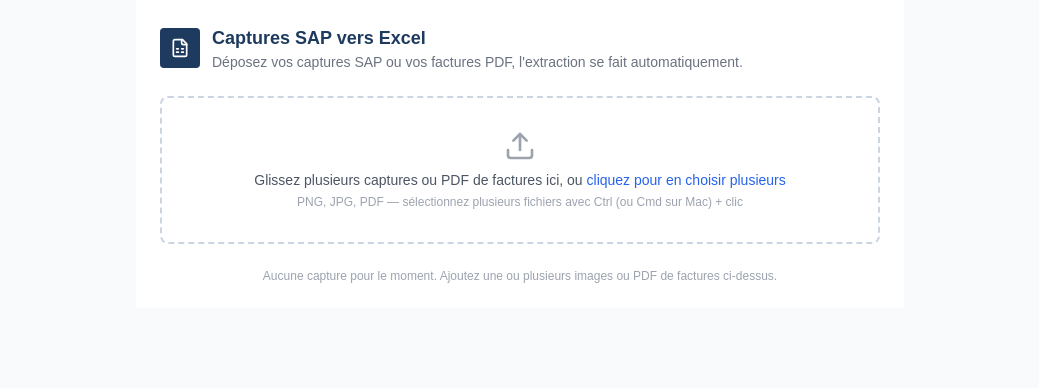
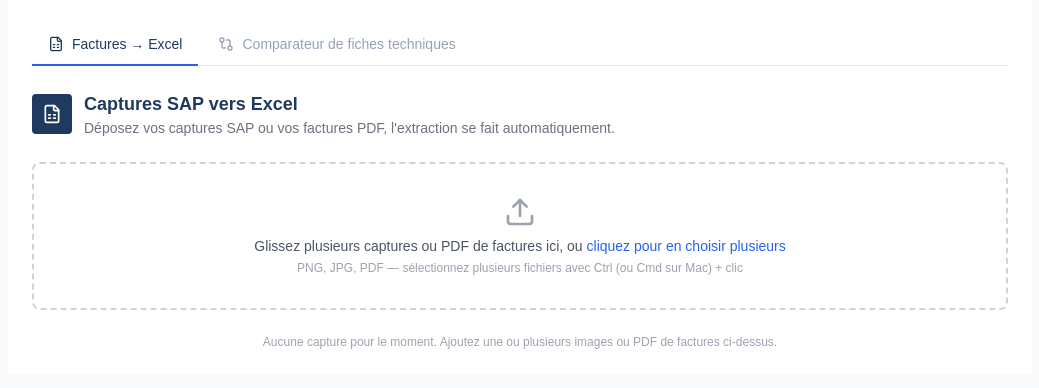
Before and after one commit to NOWELLYAO/invoice-to-excel1, a React (Vite) app: page / in a window 1280 px wide. Shown: the top 388 px of the page, without its empty margins (120-1159 px from the left). Built offline with nearby package versions, Linux system fonts and the light colour scheme.

Commit message:
Add DatasheetCompare component and update layout

```diff
--- a/src/InvoiceToExcel.tsx
+++ b/src/InvoiceToExcel.tsx
@@ -1,5 +1,6 @@
 import { useState, useCallback, useRef } from "react";
 import * as XLSX from "xlsx-js-style";
+import DatasheetCompare from "./DatasheetCompare";
 import {
   Upload,
   FileSpreadsheet,
@@ -11,6 +12,7 @@
   Plus,
   Minus,
   FileText,
+  GitCompare,
 } from "lucide-react";
 
 interface Item {
@@ -283,6 +285,7 @@
 }
 
 export default function InvoiceToExcel() {
+  const [activeTab, setActiveTab] = useState<"invoices" | "compare">("invoices");
   const [entries, setEntries] = useState<InvoiceEntry[]>([]);
   const [isProcessing, setIsProcessing] = useState(false);
   const inputRef = useRef<HTMLInputElement>(null);
@@ -382,7 +385,38 @@
   const hasDone = entries.some((e) => e.status === "done");
 
   return (
-    <div className="w-full max-w-3xl mx-auto p-6 space-y-6 bg-white" style={{ fontFamily: "Arial, sans-serif" }}>
+    <div className="w-full max-w-5xl mx-auto p-6 space-y-6 bg-white" style={{ fontFamily: "Arial, sans-serif" }}>
+      <div className="flex gap-1 border-b" style={{ borderColor: "#E2E8F0" }}>
+        <button
+          onClick={() => setActiveTab("invoices")}
+          className="flex items-center gap-2 px-4 py-2.5 text-sm font-medium border-b-2 -mb-px"
+          style={
+            activeTab === "invoices"
+              ? { borderColor: BLUE, color: NAVY }
+              : { borderColor: "transparent", color: "#94A3B8" }
+          }
+        >
+          <FileSpreadsheet className="w-4 h-4" />
+          Factures → Excel
+        </button>
+        <button
+          onClick={() => setActiveTab("compare")}
+          className="flex items-center gap-2 px-4 py-2.5 text-sm font-medium border-b-2 -mb-px"
+          style={
+            activeTab === "compare"
+              ? { borderColor: BLUE, color: NAVY }
+              : { borderColor: "transparent", color: "#94A3B8" }
+          }
+        >
+          <GitCompare className="w-4 h-4" />
+          Comparateur de fiches techniques
+        </button>
+      </div>
+
+      {activeTab === "compare" && <DatasheetCompare />}
+
+      {activeTab === "invoices" && (
+        <>
           <div className="flex items-center gap-3">
             <div
               className="w-10 h-10 rounded flex items-center justify-center flex-shrink-0"
@@ -627,11 +661,13 @@
         ))}
       </div>
 
-      {entries.length === 0 && (
+      {activeTab === "invoices" && entries.length === 0 && (
         <p className="text-xs text-gray-400 text-center">
           Aucune capture pour le moment. Ajoutez une ou plusieurs images ou PDF de factures ci-dessus.
         </p>
       )}
+        </>
+      )}
     </div>
   );
 }
```
Lines whose indentation alone changed are shown as unchanged.
